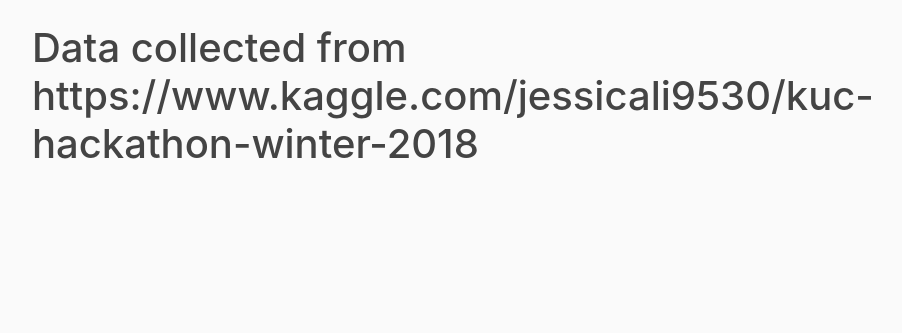
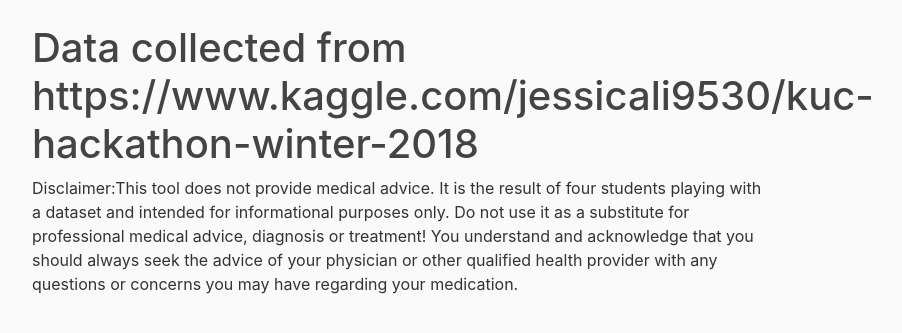
Before and after one commit to hendahmke/adverse_drug_reactions, a Flask app: page /about in a window 1280 px wide. Shown: the part 56-389 px from the top of the page, without its empty margins (53-955 px from the left). Run offline with Flask 2, Linux system fonts and the light colour scheme; parts of the project's set-up code (start-up, migrations or seed data) failed here and were passed over; some libraries are stand-ins or nearby versions.

Commit message:
added gunicorn and disclaimer

```diff
--- a/requirements.txt
+++ b/requirements.txt
@@ -16,3 +16,4 @@
 WTForms
 nltk
 matplotlib
+gunicorn
--- a/templates/data.html
+++ b/templates/data.html
@@ -1,4 +1,6 @@
 {% extends "layout.html" %}
 {% block content %}
   <h1>Data collected from https://www.kaggle.com/jessicali9530/kuc-hackathon-winter-2018</h1>
+  <p>Disclaimer:This tool does not provide medical advice. It is the result of four students playing with a dataset and intended for informational purposes only. Do not use it as a substitute for professional medical advice, diagnosis or treatment! You understand and acknowledge that you should always seek the advice of your physician or other qualified health provider with any questions or concerns you may have regarding your medication.
+  </p>
 {% endblock %}
```
